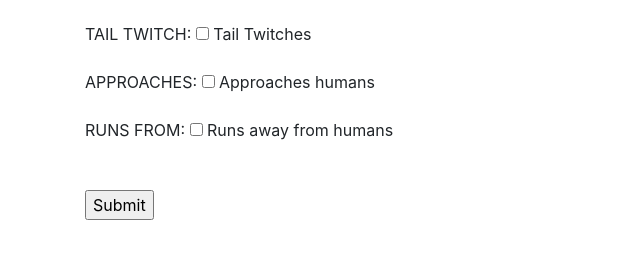
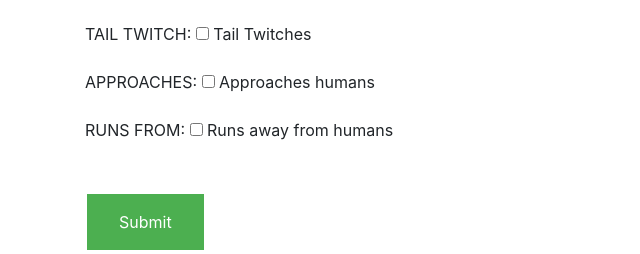
Before and after one commit to garvitkhurana/Squirrel_Tracker, a Django app: page /sightings/add/ in a window 1280 px wide. Shown: the part 954-1208 px from the top of the page, without its empty margins (0-640 px from the left). Before the commit the page ends 1174 px from the top, so only its background shows below. Run offline with Django 3.2, Linux system fonts and the light colour scheme; some libraries are stand-ins or nearby versions.

Commit message:
Updated made to style in Update Sighting page

```diff
--- a/squirrel/templates/squirrel/update.html
+++ b/squirrel/templates/squirrel/update.html
@@ -4,9 +4,9 @@
 		  <title>Edit Squirrel Sighting</title>
 		    <meta charset="utf-8">
 		      <meta name="viewport" content="width=device-width, initial-scale=1">
-		        <link rel="stylesheet" href="https://maxcdn.bootstrapcdn.com/bootstrap/4.0.0/css/bootstrap.min.css">
+		        <link rel="stylesheet" href="https://maxcdn.bootstrapcdn.com/bootstrap/4.0.0/css/bootstrap.min.css" integrity="sha384-Gn5384xqQ1aoWXA+058RXPxPg6fy4IWvTNh0E263XmFcJlSAwiGgFAW/dAiS6JXm" crossorigin="anonymous">
+                	 <script src="https://maxcdn.bootstrapcdn.com/bootstrap/4.0.0/js/bootstrap.min.js" integrity="sha384-JZR6Spejh4U02d8jOt6vLEHfe/JQGiRRSQQxSfFWpi1MquVdAyjUar5+76PVCmYl" crossorigin="anonymous"></script>
     			  <script src="https://ajax.googleapis.com/ajax/libs/jquery/3.5.1/jquery.min.js"></script>
-    			    <script src="https://maxcdn.bootstrapcdn.com/bootstrap/4.0.0/js/bootstrap.min.js"></script>
 	</head>
 	<body>
 
@@ -16,6 +16,17 @@
 			{% csrf_token %}
 			{{form.as_p}}
 			<br>
+			<style>
+input[type=submit] {
+  background-color: #4CAF50;
+  border: none;
+  color: white;
+  padding: 16px 32px;
+  text-decoration: none;
+  margin: 4px 2px;
+  cursor: pointer;
+}
+</style>
 			<input type ="submit" name ="Submit Sighting">
 		</form>
 		</div>
```
